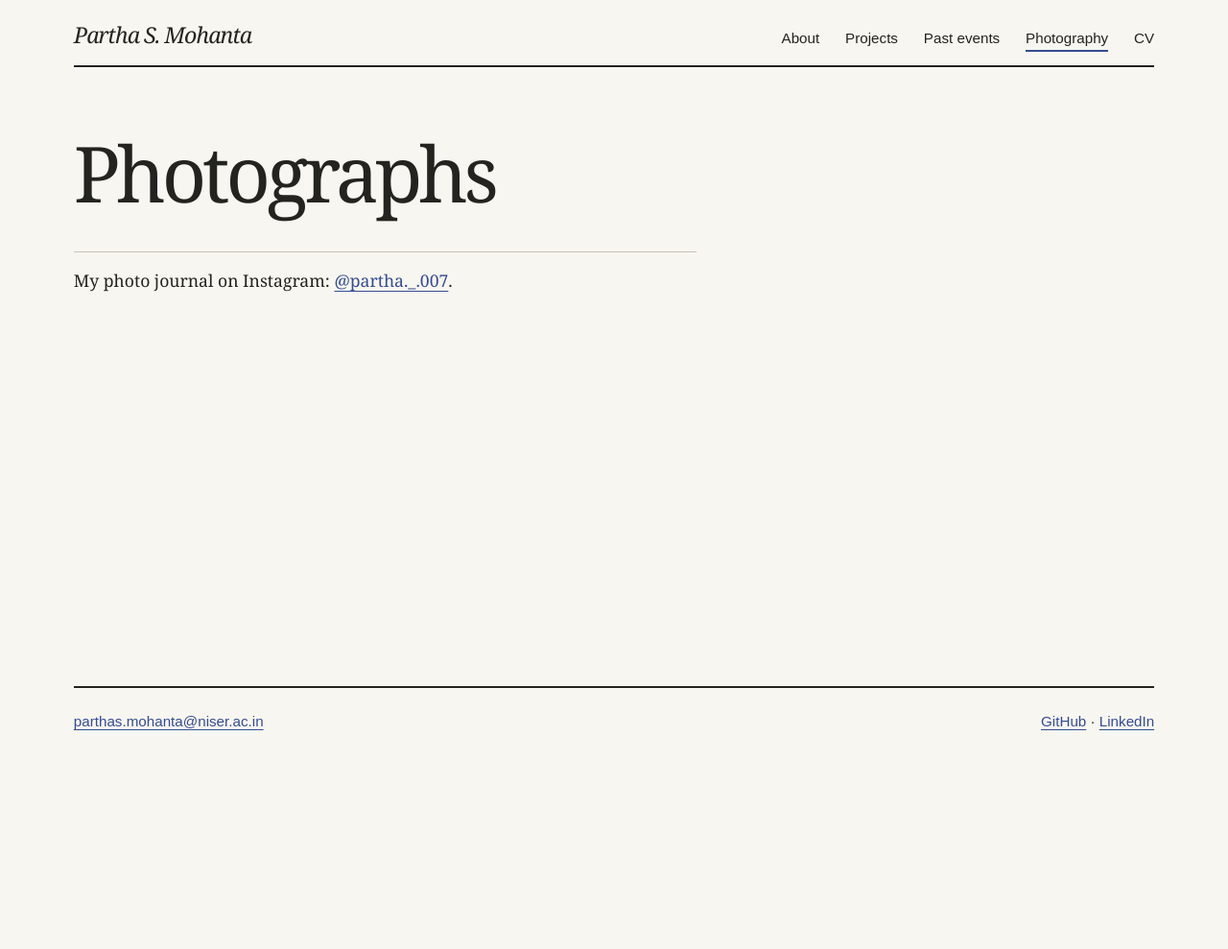
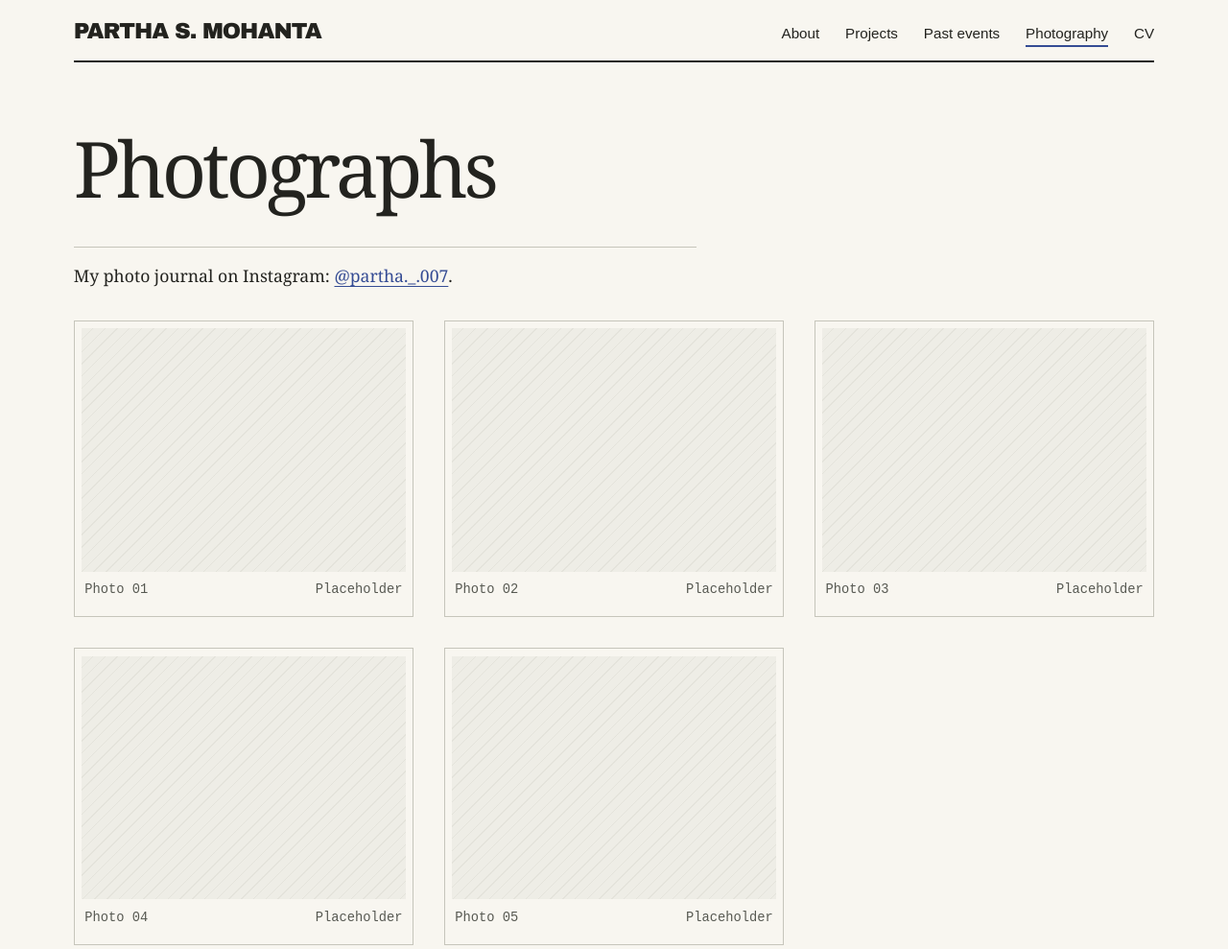
Before and after one commit to ParthaXD/Hz, a plain HTML site: page photography.html in a window 1280 px wide. Shown: the top 989 px of the page at 96% size. Before the commit the page ends 800 px from the top, so only its background shows below. Drawn offline with Linux system fonts and the light colour scheme.

Commit message:
Feature the galactic dynamo plot and add five photo and event slots each

```diff
--- a/photography.html
+++ b/photography.html
@@ -5,7 +5,7 @@
   <meta name="viewport" content="width=device-width, initial-scale=1">
   <meta name="theme-color" content="#f8f6f0">
   <title>Photography · Partha Sarathi Mohanta</title>
-  <link rel="stylesheet" href="style.css?v=2">
+  <link rel="stylesheet" href="style.css?v=3">
 </head>
 <body>
 <a class="skip" href="#main">Skip to content</a>
@@ -24,7 +24,26 @@ Upload your image to photos/. Copy this figure into the gallery below and edit i
 </figure>
 -->
 <section class="gallery" aria-label="Photo gallery">
-  <!-- Paste photo figures here. -->
+  <figure class="photo-slot">
+    <div class="blank-print" aria-hidden="true"></div>
+    <figcaption>Photo 01 <span>Placeholder</span></figcaption>
+  </figure>
+  <figure class="photo-slot">
+    <div class="blank-print" aria-hidden="true"></div>
+    <figcaption>Photo 02 <span>Placeholder</span></figcaption>
+  </figure>
+  <figure class="photo-slot">
+    <div class="blank-print" aria-hidden="true"></div>
+    <figcaption>Photo 03 <span>Placeholder</span></figcaption>
+  </figure>
+  <figure class="photo-slot">
+    <div class="blank-print" aria-hidden="true"></div>
+    <figcaption>Photo 04 <span>Placeholder</span></figcaption>
+  </figure>
+  <figure class="photo-slot">
+    <div class="blank-print" aria-hidden="true"></div>
+    <figcaption>Photo 05 <span>Placeholder</span></figcaption>
+  </figure>
 </section>
 </main>
 <footer><a href="mailto:parthas.mohanta@niser.ac.in">parthas.mohanta@niser.ac.in</a><div><a href="https://github.com/ParthaXD">GitHub</a> · <a href="https://www.linkedin.com/in/partha">LinkedIn</a></div></footer>
--- a/style.css
+++ b/style.css
@@ -74,3 +74,19 @@ footer { flex-wrap: wrap; margin-top: 3rem; padding: 1.4rem 0; border-top: 2px s
   main { animation: none; }
   .cv h2 { break-after: avoid; font-size: 18pt; }
 }
+
+.name, .signature, .byline {
+  font-family: "Arial Black", "Helvetica Neue", Arial, sans-serif;
+  font-style: normal;
+  font-weight: 900;
+  text-transform: uppercase;
+}
+.name { font-size: clamp(2.9rem, 6vw, 5.8rem); line-height: .94; }
+.print { display: block; }
+.plate { transform: none; }
+.photo-slot { border: 1px solid var(--rule); padding: .45rem; }
+.blank-print {
+  aspect-ratio: 4 / 3;
+  background: repeating-linear-gradient(135deg, #eeede6 0 8px, #e4e3db 8px 9px);
+}
+.event-slot h2 { font-size: 1.5rem; color: var(--muted); }
```
Also changed, not shown: cv.html (+1 -1 lines), events.html (+22 -3 lines), index.html (+4 -4 lines), projects.html (+1 -1 lines), assets/galactic-dynamo.webp (added), 1 other file.
